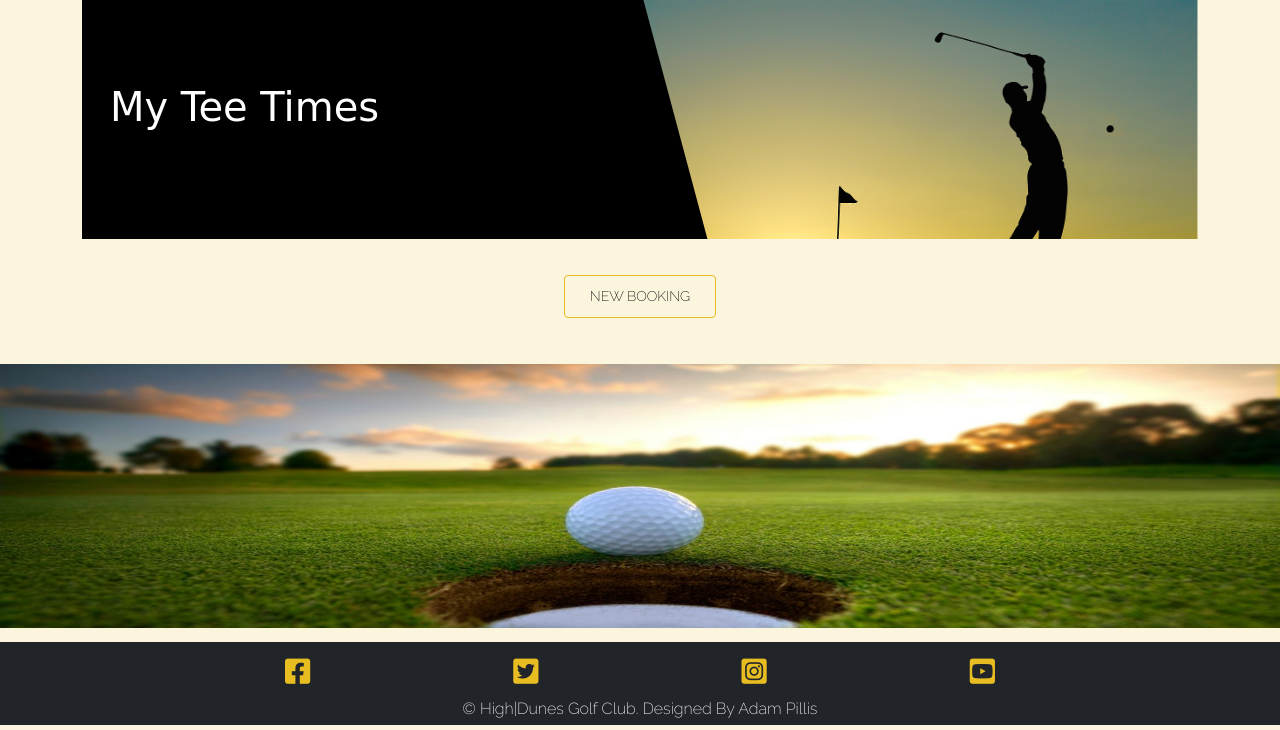
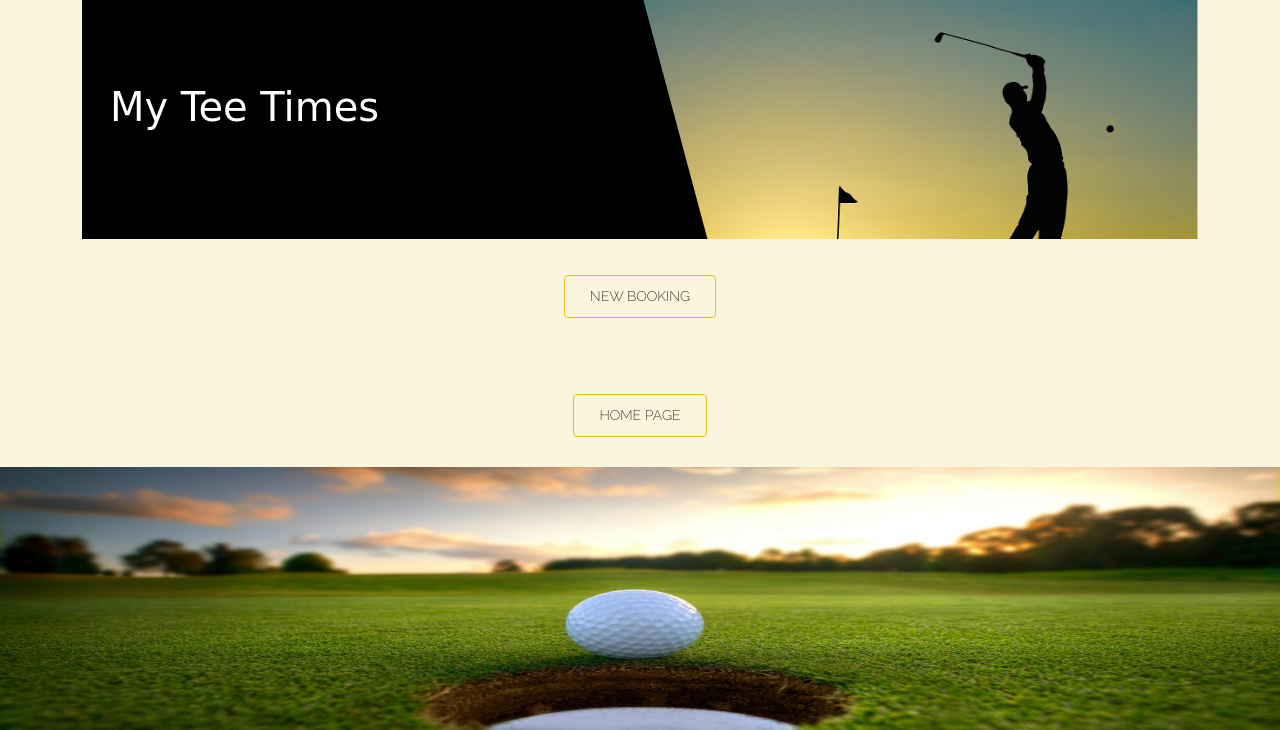
Before and after one commit to AdamPillis/HighDunes, a Django app: template templates/view_bookings.html in a window 1280 px wide. Shown: the part 75-805 px from the top of the page. Run offline with Django 3.2, Linux system fonts and the light colour scheme; the template is opened without the code that fills it, so the values that code supplies are empty; some web fonts are replaced.

Commit message:
Add: home page button below bookings list in view_bookings.html

```diff
--- a/templates/view_bookings.html
+++ b/templates/view_bookings.html
@@ -90,6 +90,9 @@
         </div>
 
     </div>
+    <div class="text-center">
+        <a class="text-decoration-none btn btn-hover mx-auto" href="{% url 'home' %}">Home Page</a>
+    </div>
 {% endif %}
     <div class="row">
             <!-- image of golf ball above footer and under all user bookings -->
```
